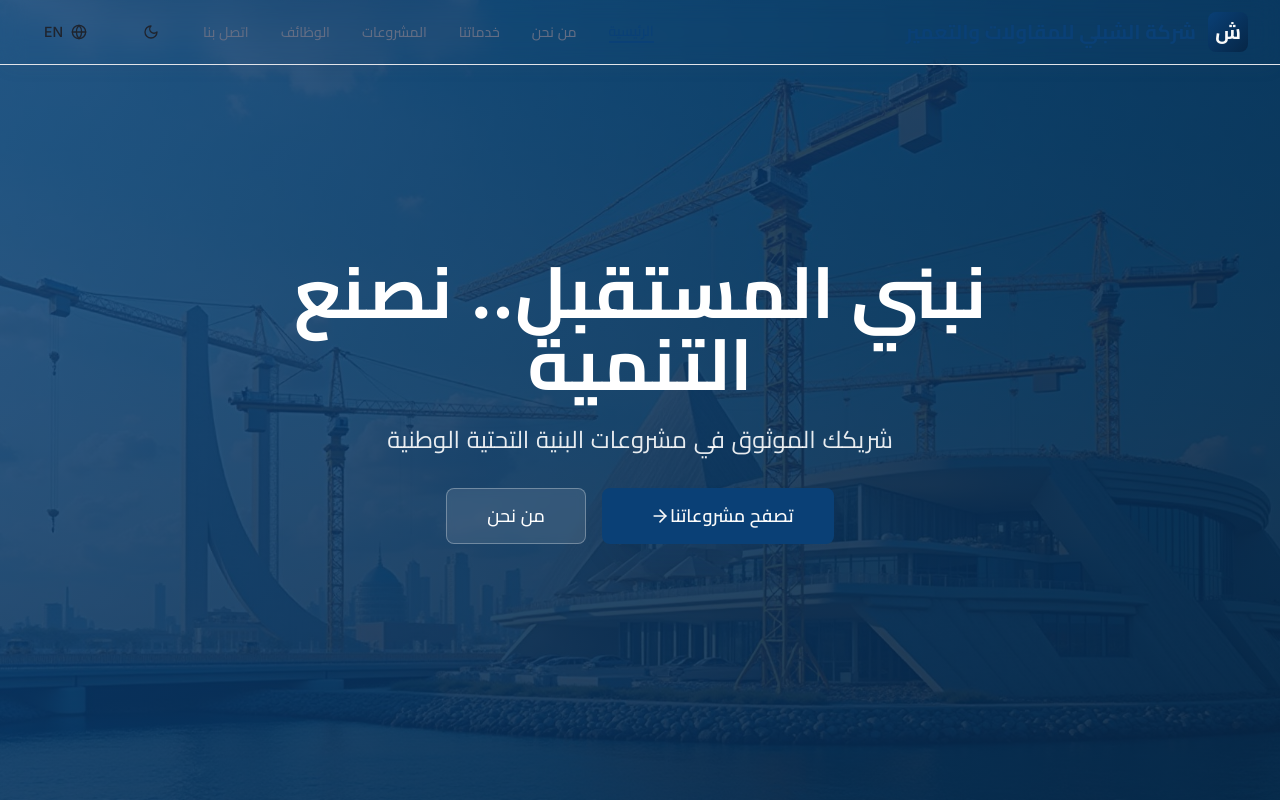
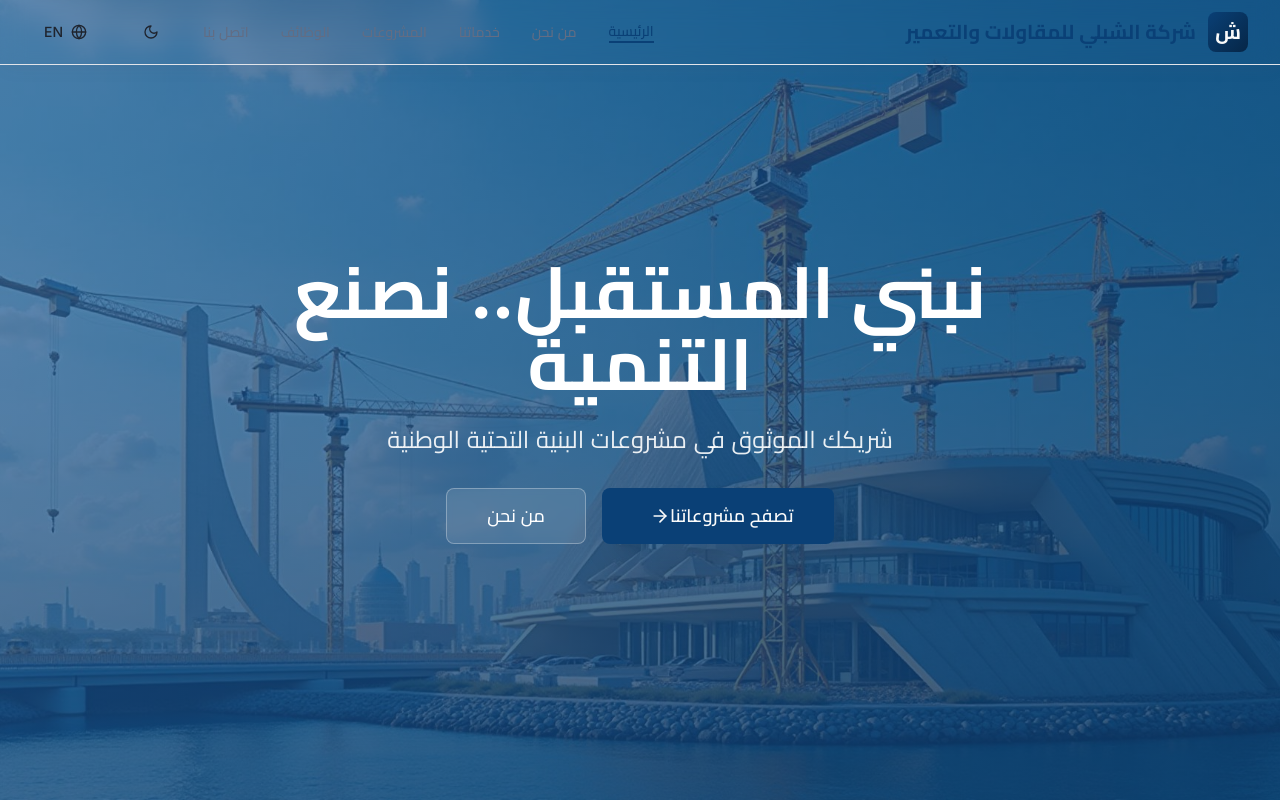
Before and after one commit to ZiadMohamed10/shibli-bilingual-blueprint, a React (Vite) app: page / in a window 1280 px wide. Shown: the top 800 px of the page. Built offline with nearby package versions, Linux system fonts and the light colour scheme.

Commit message:
Adjust primary color for night mode

```diff
--- a/src/index.css
+++ b/src/index.css
@@ -213,8 +213,8 @@
 
   .hero-overlay {
     background: linear-gradient(135deg,
-      hsl(var(--primary) / 0.85) 0%,
-      hsl(var(--primary-dark) / 0.9) 100%);
+      hsl(210 70% 35% / 0.7) 0%,
+      hsl(210 80% 25% / 0.8) 100%);
   }
 
   .dark .hero-overlay {
```
